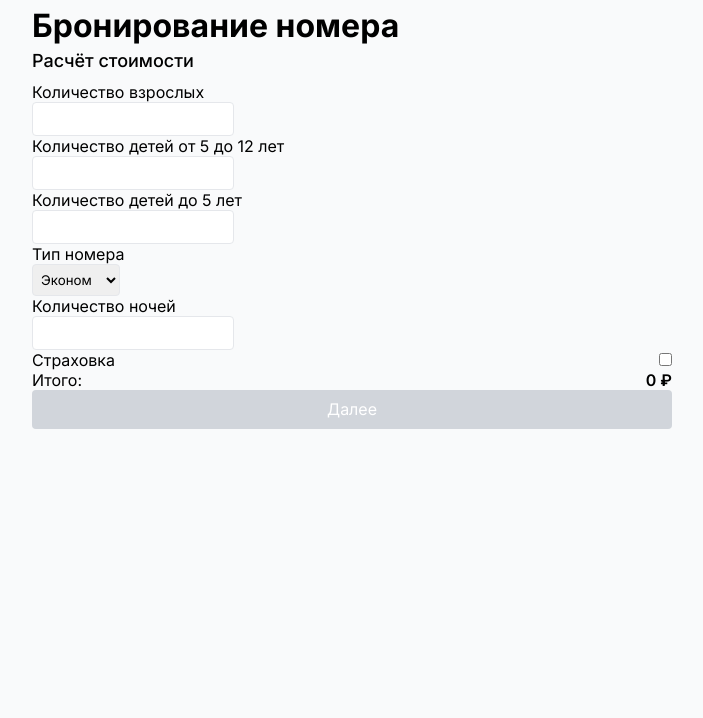
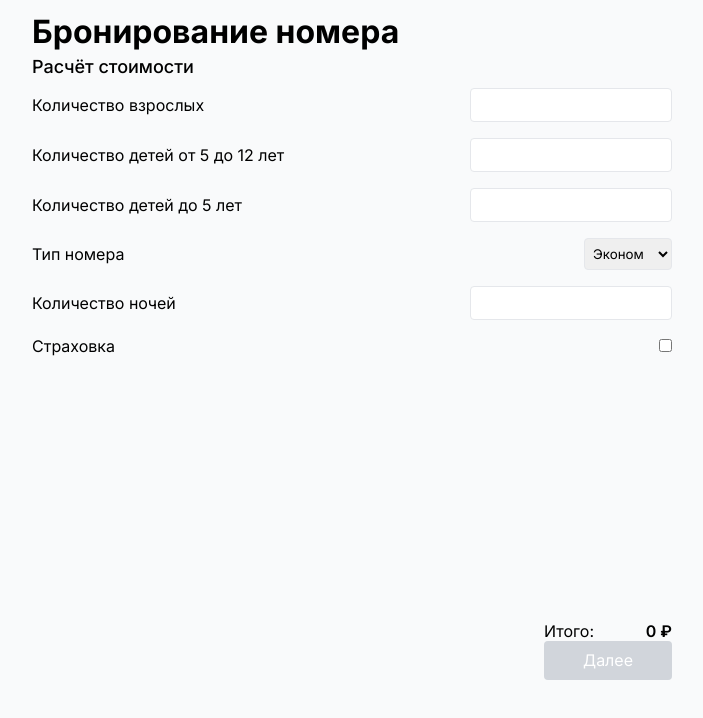
Before and after one commit to M4XPRD/nimax-test-task, a React (Create React App) app: page / in a window 1280 px wide. Shown: the top 718 px of the page, without its empty margins (288-991 px from the left). Built offline with nearby package versions, Linux system fonts and the light colour scheme.

Commit message:
Improved CSS

```diff
--- a/src/styles/adaptibility/adaptability-320.scss
+++ b/src/styles/adaptibility/adaptability-320.scss
@@ -156,6 +156,10 @@
 
           .form-next-button {
             padding: 10px 0px 10px 0px;
+
+            .next-button {
+              width: -webkit-fill-available;
+            }
           }
 
           .form-return-button {
--- /dev/null
+++ b/src/styles/adaptibility/adaptability-greater-than-320.scss
@@ -0,0 +1,41 @@
+@media (min-width: 321px) {
+  .form {
+    padding: 16px 20px 16px 20px;
+
+    .form-container {
+      display: flex;
+      flex-direction: column;
+      justify-content: space-between;
+
+      height: 592px;
+
+      .form-control {
+        padding: 0px 0px 16px 0px;
+
+        label {
+          display: flex;
+          flex-direction: row;
+          align-items: center;
+          justify-content: space-between;
+        }
+      }
+
+      .form-results {
+        align-self: flex-end;
+
+        .result-sum {
+          font-weight: 600;
+        }
+
+        .form-next-button {
+          display: flex;
+          justify-content: flex-end;
+
+          .next-button {
+            width: 128px;
+          }
+        }
+      }
+    }
+  }
+}
--- a/src/styles/form/form.scss
+++ b/src/styles/form/form.scss
@@ -67,7 +67,6 @@
       .next-button {
         font-size: 16px;
         line-height: 19.36px;
-        width: -webkit-fill-available;
         border-radius: 4px;
         background-color: #3B82F6;
         color: #FFFFFF;
--- a/src/styles/global.scss
+++ b/src/styles/global.scss
@@ -4,7 +4,6 @@
 }
 
 body {
-  height: 100svh;
   font-family: 'Inter';
   background-color: #F9FAFB;
 }
@@ -15,7 +14,6 @@ button {
 }
 
 .wrapper {
-  // height: 100svh;
   display: flex;
   justify-content: center;
   align-items: center;
--- a/src/styles/index.scss
+++ b/src/styles/index.scss
@@ -2,5 +2,5 @@
 @import './global.scss';
 @import './form/form.scss';
 @import './adaptibility/adaptability-320.scss';
-@import './adaptibility/adaptability-640-768.scss';
+@import './adaptibility/adaptability-greater-than-320.scss';
 @import './loadingAnimation/loadingAnimation.scss';
```
Also changed, not shown: src/styles/adaptibility/adaptability-640-768.scss (deleted).
